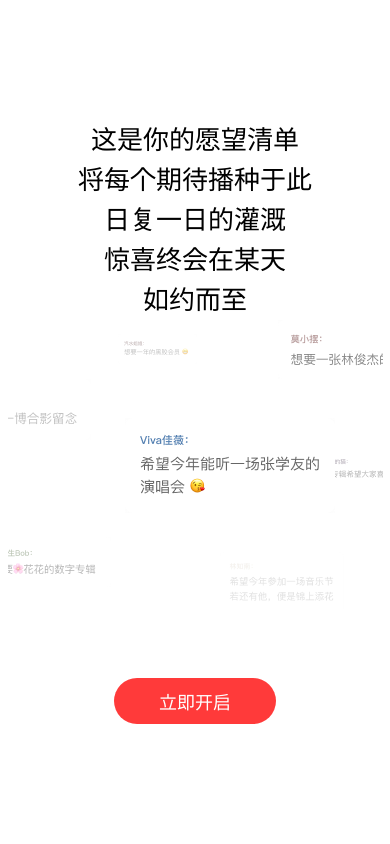
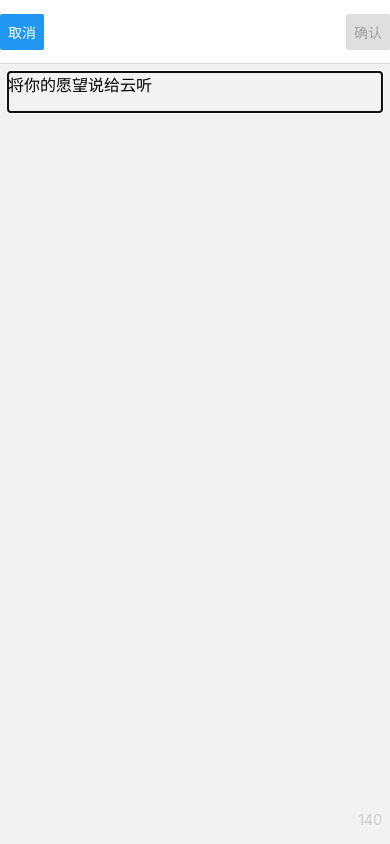
Before and after one commit to taujiong/wish-list, a React Native app in the folder apps/rn/: screen /WishEdit in a window 390 px wide. Built offline with nearby package versions, Linux system fonts and the light colour scheme.

Commit message:
feat(rn): complete wish fetch and create logic

```diff
--- a/apps/rn/App.tsx
+++ b/apps/rn/App.tsx
@@ -2,6 +2,7 @@ import { NavigationContainer } from '@react-navigation/native';
 import { createNativeStackNavigator } from '@react-navigation/native-stack';
 import { StatusBar } from 'expo-status-bar';
 import Start from './pages/Start';
+import WishEdit from './pages/WishEdit';
 import WishList from './pages/WishList';
 
 const Stack = createNativeStackNavigator();
@@ -20,6 +21,15 @@ export default function App() {
           component={WishList}
           options={{
             title: '愿望清单',
+            headerBackTitle: '',
+          }}
+        />
+        <Stack.Screen
+          name='WishEdit'
+          component={WishEdit}
+          options={{
+            title: '',
+            headerBackTitle: '',
           }}
         />
       </Stack.Navigator>
--- /dev/null
+++ b/apps/rn/pages/WishEdit.tsx
@@ -0,0 +1,69 @@
+import { NativeStackScreenProps } from '@react-navigation/native-stack';
+import { useLayoutEffect, useState } from 'react';
+import { Button, KeyboardAvoidingView, Text, TextInput } from 'react-native';
+import { RootStackParamList } from '../rn-navigation';
+import { createWish } from '../services';
+
+type WishEditProps = NativeStackScreenProps<RootStackParamList, 'WishEdit'>;
+
+const WishEdit = ({ navigation }: WishEditProps) => {
+  const [wish, setWish] = useState('');
+
+  useLayoutEffect(() => {
+    navigation.setOptions({
+      headerLeft: () => (
+        <Button
+          title='取消'
+          onPress={() => {
+            navigation.navigate('WishList');
+          }}
+        />
+      ),
+      headerRight: () => (
+        <Button
+          title='确认'
+          disabled={!wish}
+          onPress={() => {
+            createWish(wish).then((data) => {
+              console.log(data);
+              navigation.navigate('WishList');
+            });
+          }}
+        />
+      ),
+    });
+  }, [wish]);
+
+  return (
+    <KeyboardAvoidingView
+      behavior='padding'
+      style={{
+        flex: 1,
+        padding: 8,
+        justifyContent: 'space-between',
+      }}
+    >
+      <TextInput
+        autoFocus
+        multiline
+        textAlignVertical='top'
+        placeholder='将你的愿望说给云听'
+        onChangeText={(e) => setWish(e)}
+        style={{
+          fontSize: 16,
+        }}
+      />
+      <Text
+        style={{
+          alignSelf: 'flex-end',
+          marginBottom: 8,
+          color: '#ccc',
+        }}
+      >
+        {140 - wish.length}
+      </Text>
+    </KeyboardAvoidingView>
+  );
+};
+
+export default WishEdit;
--- a/apps/rn/pages/WishList.tsx
+++ b/apps/rn/pages/WishList.tsx
@@ -1,10 +1,11 @@
 import { NativeStackScreenProps } from '@react-navigation/native-stack';
 import { Wish } from 'contract';
-import { useEffect, useState } from 'react';
+import { useLayoutEffect, useState } from 'react';
 import { FlatList, Image, Text, View } from 'react-native';
 import NButton from '../components/NButton';
 import WishItem from '../components/WishItem';
 import { RootStackParamList } from '../rn-navigation';
+import { fetchWishes } from '../services';
 
 type WishListProps = NativeStackScreenProps<RootStackParamList, 'Start'>;
 
@@ -27,15 +28,12 @@ const EmptyWish = (
 const ListPage = ({ navigation }: WishListProps) => {
   const [wishes, setWishes] = useState<Wish[]>([]);
 
-  useEffect(() => {
-    setWishes(
-      new Array(10).fill(0).map((_, index) => ({
-        id: index.toString(),
-        content: '很希望去看XXX的音乐会，将生活的烦恼都抛在脑后' + index,
-        lastUpdateAt: `昨天 ${index}0:49`,
-      }))
-    );
-  }, []);
+  useLayoutEffect(() => {
+    fetchWishes().then((data) => {
+      console.log(data);
+      setWishes(data);
+    });
+  });
 
   return (
     <View
@@ -60,7 +58,7 @@ const ListPage = ({ navigation }: WishListProps) => {
       )}
 
       <NButton
-        onPress={() => navigation.navigate('Start')}
+        onPress={() => navigation.navigate('WishEdit')}
         text='写下你的愿望'
         sx={{
           button: {
--- a/apps/rn/rn-navigation.ts
+++ b/apps/rn/rn-navigation.ts
@@ -2,4 +2,5 @@
 export type RootStackParamList = {
   Start: undefined;
   WishList: undefined;
+  WishEdit: undefined;
 };
--- /dev/null
+++ b/apps/rn/services/index.ts
@@ -0,0 +1 @@
+export * from './wish';
--- /dev/null
+++ b/apps/rn/services/wish.ts
@@ -0,0 +1,20 @@
+import { Wish } from 'contract';
+
+const API_BASE_PATH = 'http://192.168.1.185:3000/api/wishes';
+
+export const createWish = (content: string) =>
+  fetch(API_BASE_PATH, {
+    method: 'POST',
+    headers: {
+      'Content-Type': 'application/json',
+    },
+    body: JSON.stringify({
+      content,
+      lastUpdateAt: JSON.stringify(new Date()),
+    }),
+  }).then((data) => data.json());
+
+export const fetchWishes = () =>
+  fetch(API_BASE_PATH, {
+    method: 'GET',
+  }).then((data) => data.json()) as any as Promise<Wish[]>;
--- a/apps/rn/tsconfig.json
+++ b/apps/rn/tsconfig.json
@@ -8,6 +8,6 @@
     "resolveJsonModule": true,
     "target": "ESNext"
   },
-  "include": ["pages", "components"]
+  "include": ["pages", "components", "services"]
   // "exclude": ["babel.config.js", "metro.config.js", "jest.config.js"]
 }
```
